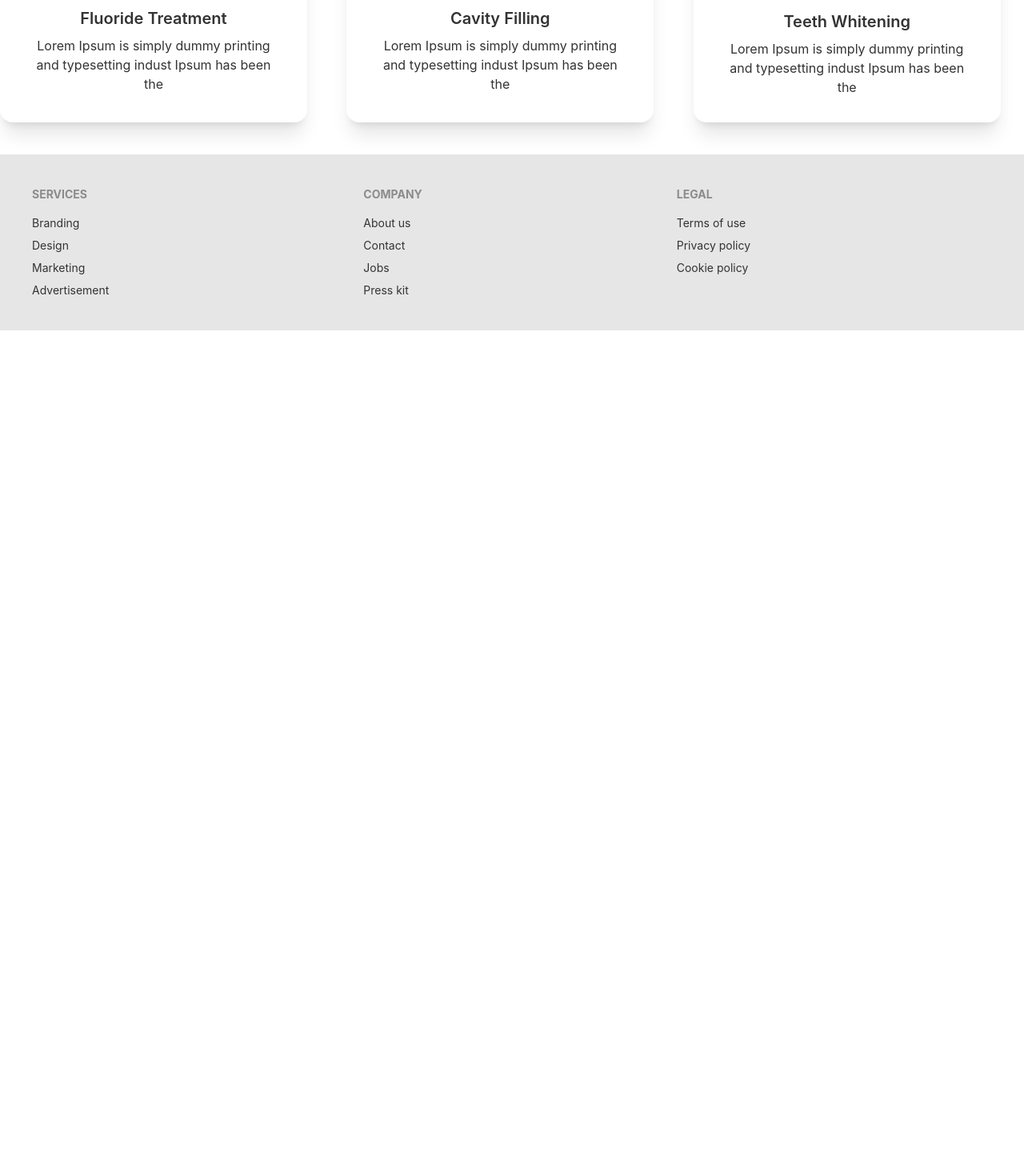
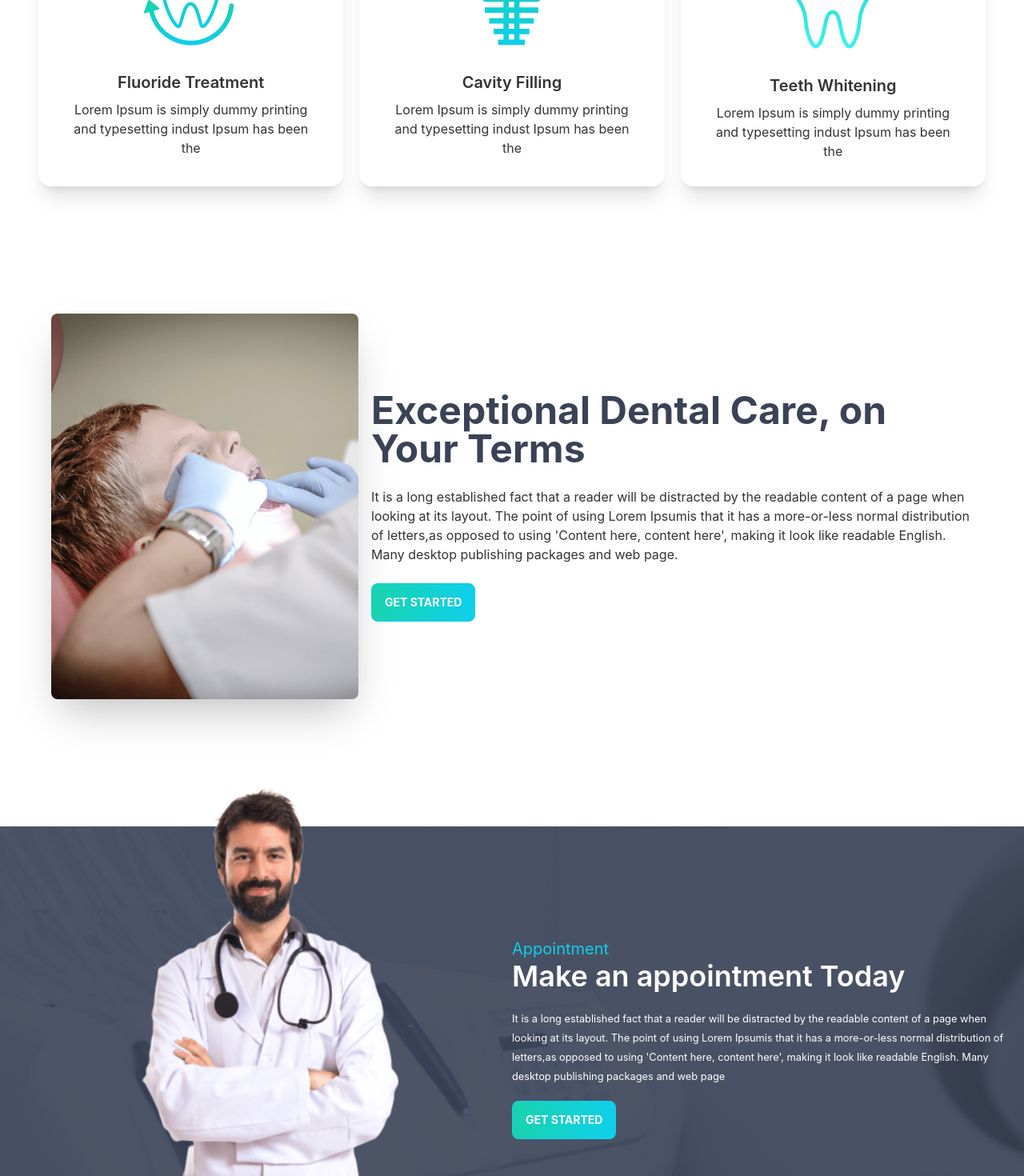
Before and after one commit to Abhamid3311/react-doctors-portal, a React (Create React App) app: page / in a window 1280 px wide. Shown: the part 1330-2800 px from the top of the page at 80% size. Before the commit the page ends 1743 px from the top, so only its background shows below. Built offline with nearby package versions, Linux system fonts and the light colour scheme.

Commit message:
added home page completly

```diff
--- a/src/App.js
+++ b/src/App.js
@@ -1,7 +1,8 @@
 import { Route, Routes } from 'react-router-dom';
 import './App.css';
-import About from './pages/HomePage/About/About';
+
 import Home from './pages/HomePage/Home/Home';
+import About from './pages/Page/About/About';
 import Appointment from './pages/Page/Appointment/Appointment';
 import Contact from './pages/Page/Contact/Contact';
 import Login from './pages/Page/Login/Login';
--- /dev/null
+++ b/src/pages/HomePage/Contact/Contact.js
@@ -0,0 +1,26 @@
+import React from 'react';
+import appoBg from "../../../assets/images/appointment.png";
+
+const Contact = () => {
+    return (
+        <section className='text-center text-white py-10' style={{
+            background: `url(${appoBg})`
+        }}>
+            <div className='my-10 pt-10'>
+                <p className='text-xl text-primary'>Contact Us</p>
+                <h2 className='text-3xl font-semibold'>Stay connected with us</h2>
+            </div>
+            <form >
+                <input type="email" placeholder="email address" class="input input-bordered input-success w-full max-w-xs my-5" /> <br />
+
+                <input type="text" placeholder="enter subject " class="input input-bordered input-success w-full max-w-xs mb-5" /><br />
+
+                <textarea class="textarea textarea-success w-full max-w-xs mb-5" placeholder="your message"></textarea> <br />
+
+                <input type="submit" className='btn btn-primary uppercase text-white font-bold bg-gradient-to-r from-secondary to-primary' value="Submit" />
+            </form>
+        </section>
+    );
+};
+
+export default Contact;
--- /dev/null
+++ b/src/pages/HomePage/Exceptional/Exceptional.js
@@ -0,0 +1,21 @@
+import React from 'react';
+import treatment from '../../../assets/images/treatment.png';
+
+const Exceptional = () => {
+    return (
+        <div>
+            <div class="hero min-h-screen px-12">
+                <div class="hero-content flex-col lg:flex-row">
+                    <img src={treatment} class="max-w-sm rounded-lg shadow-2xl" alt='treatment' />
+                    <div>
+                        <h1 class="text-5xl font-bold text-accent">Exceptional Dental Care, on Your Terms</h1>
+                        <p class="py-6 text-x">It is a long established fact that a reader will be distracted by the readable content of a page when looking at its layout. The point of using Lorem Ipsumis that it has a more-or-less normal distribution of letters,as opposed to using 'Content here, content here', making it look like readable English. Many desktop publishing packages and web page.</p>
+                        <button class="btn btn-primary uppercase text-white font-bold bg-gradient-to-r from-secondary to-primary">Get Started</button>
+                    </div>
+                </div>
+            </div>
+        </div>
+    );
+};
+
+export default Exceptional;
--- a/src/pages/HomePage/Home/Home.js
+++ b/src/pages/HomePage/Home/Home.js
@@ -1,7 +1,11 @@
 import React from 'react';
 import Banner from '../Banner/Banner';
+import Contact from '../Contact/Contact';
+import Exceptional from '../Exceptional/Exceptional';
+import HomeAppoint from '../HomeAppoint/HomeAppoint';
 import Info from '../Info/Info';
 import Services from '../Services/Services';
+import Testimonials from '../Testimonials/Testimonials';
 
 const Home = () => {
     return (
@@ -9,6 +13,11 @@ const Home = () => {
             <Banner></Banner>
             <Info></Info>
             <Services></Services>
+            <Exceptional></Exceptional>
+            <HomeAppoint></HomeAppoint>
+            <Testimonials></Testimonials>
+            <Contact></Contact>
+
         </div>
     );
 };
--- /dev/null
+++ b/src/pages/HomePage/HomeAppoint/HomeAppoint.js
@@ -0,0 +1,23 @@
+import React from 'react';
+import doctor from "../../../assets/images/doctor.png";
+import appoBg from "../../../assets/images/appointment.png";
+
+const HomeAppoint = () => {
+    return (
+        <section className='flex items-center justify-center' style={{
+            background: `url(${appoBg})`
+        }}>
+            <div className='flex-1 hidden lg:block'>
+                <img className='mt-[-110px]' src={doctor} alt="" />
+            </div>
+            <div className='flex-1 p-20 lg:p-0'>
+                <p className='text-xl text-primary '>Appointment</p>
+                <h3 className='text-4xl font-semibold text-white'>Make an appointment Today</h3>
+                <p className='text-x text-white mt-5'><small >It is a long established fact that a reader will be distracted by the readable content of a page when looking at its layout. The point of using Lorem Ipsumis that it has a more-or-less normal distribution of letters,as opposed to using 'Content here, content here', making it look like readable English. Many desktop publishing packages and web page</small></p>
+                <button class="btn btn-primary uppercase text-white font-bold bg-gradient-to-r from-secondary to-primary mt-5">Get Started</button>
+            </div>
+        </section>
+    );
+};
+
+export default HomeAppoint;
--- a/src/pages/HomePage/Info/InfoCard.js
+++ b/src/pages/HomePage/Info/InfoCard.js
@@ -3,7 +3,7 @@ import React from 'react';
 const InfoCard = ({ cardTitle, img, description, bgClass }) => {
 
     return (
-        <div className={`card lg:card-side bg-base-100 shadow-xl ${bgClass}`}>
+        <div className={`card p-5 lg:card-side bg-base-100 shadow-xl p-0 ${bgClass}`}>
             <figure className='pl-5'>
                 <img src={img} alt="Album" />
             </figure>
--- a/src/pages/HomePage/Services/Service.js
+++ b/src/pages/HomePage/Services/Service.js
@@ -3,7 +3,7 @@ import React from 'react';
 const Service = ({ service }) => {
     const { name, img, desc } = service;
     return (
-        <div class="card w-96 bg-base-100 shadow-xl">
+        <div class="card w-90 bg-base-100 shadow-xl hover:drop-shadow-2xl">
             <figure class="px-10 pt-10">
                 <img src={img} alt="Shoes" class="rounded-xl" />
             </figure>
--- a/src/pages/HomePage/Services/Services.js
+++ b/src/pages/HomePage/Services/Services.js
@@ -27,11 +27,11 @@ const Services = () => {
     ]
     return (
         <div >
-            <div className='text-center mt-20'>
+            <div className='text-center mt-20 mb-10'>
                 <p className='text-primary'>Our Services</p>
                 <h3 className='text-3xl font-bold text-accent'>Services We Provide</h3>
             </div>
-            <div className='grid grid-cols-1 lg:grid-cols-3 gap-5 '>
+            <div className='grid grid-cols-1 lg:grid-cols-3 gap-5 px-12'>
                 {
                     services.map(service => <Service
                         key={service.id}
--- /dev/null
+++ b/src/pages/HomePage/Testimonials/Testimonial.js
@@ -0,0 +1,31 @@
+import React from 'react';
+
+const Testimonial = ({ reviews }) => {
+    const { name, img, review, city } = reviews;
+    return (
+        <div className='card w-90 bg-base-100 p-6 shadow-xl hover:drop-shadow-2xl'>
+            <div>
+                <p>{review}</p>
+                <div class="rating">
+                    <input type="radio" name="rating-2" class="mask mask-star-2 bg-orange-400" />
+                    <input type="radio" name="rating-2" class="mask mask-star-2 bg-orange-400" checked />
+                    <input type="radio" name="rating-2" class="mask mask-star-2 bg-orange-400" />
+                    <input type="radio" name="rating-2" class="mask mask-star-2 bg-orange-400" />
+                    <input type="radio" name="rating-2" class="mask mask-star-2 bg-orange-400" />
+                </div>
+                <div className='flex items-center mt-5'>
+                    <div className="w-20 rounded-full ring ring-primary ring-offset-base-100 ring-offset-2">
+                        <img src={img} alt="" />
+                    </div>
+
+                    <div className='ml-5'>
+                        <h4 className='font-semibold'>{name}</h4>
+                        <p><small>{city}</small></p>
+                    </div>
+                </div>
+            </div>
+        </div>
+    );
+};
+
+export default Testimonial;
--- /dev/null
+++ b/src/pages/HomePage/Testimonials/Testimonials.js
@@ -0,0 +1,56 @@
+import React from 'react';
+import people1 from '../../../assets/images/people1.png';
+import people2 from '../../../assets/images/people2.png';
+import people3 from '../../../assets/images/people3.png';
+import quote from '../../../assets/icons/quote.svg';
+import Testimonial from './Testimonial';
+
+const Testimonials = () => {
+    const reviews = [
+        {
+            id: 1,
+            name: "Winson Herry",
+            city: "London",
+            review: "It is a long established fact that by the readable content of a lot layout. The point of using Lorem a more-or-less normal distribu to using Content here, content",
+            img: people1
+        },
+        {
+            id: 2,
+            name: "Jara Langford",
+            city: "California",
+            review: "It is a long established fact that by the readable content of a lot layout. The point of using Lorem a more-or-less normal distribu to using Content here, content",
+            img: people2
+        },
+        {
+            id: 3,
+            name: "Amber Hard",
+            city: "Manchester",
+            review: "It is a long established fact that by the readable content of a lot layout. The point of using Lorem a more-or-less normal distribu to using Content here, content",
+            img: people3
+        }
+    ]
+    return (
+        <div>
+            <div className='flex justify-between items-center'>
+                <div className='ml-10'>
+                    <p className='text-primary'>Testimonial</p>
+                    <h3 className='text-3xl font-bold text-accent'>What Our Patients Says</h3>
+                </div>
+                <div>
+                    <img src={quote} className='w-24 lg:w-48' alt="" />
+                </div>
+            </div>
+
+            <div className='grid grid-cols-1 lg:grid-cols-3 gap-5 px-12'>
+                {
+                    reviews.map(reviews => <Testimonial
+                        key={reviews.id}
+                        reviews={reviews}
+                    ></Testimonial>)
+                }
+            </div>
+        </div>
+    );
+};
+
+export default Testimonials;
--- a/src/pages/SharedPage/Footer/Footer.js
+++ b/src/pages/SharedPage/Footer/Footer.js
@@ -1,29 +1,36 @@
 import React from 'react';
+import footerBg from '../../../assets/images/footer.png';
 
 const Footer = () => {
     return (
-        <footer class="footer mt-10 p-10 bg-base-200 text-base-content">
+        <div>
+            <footer class="footer mt-10 p-10  text-base-content bg-cover bg-center " style={{
+                background: `url(${footerBg})`
+            }}>
                 <div>
                     <span class="footer-title">Services</span>
-                <a class="link link-hover">Branding</a>
-                <a class="link link-hover">Design</a>
-                <a class="link link-hover">Marketing</a>
-                <a class="link link-hover">Advertisement</a>
+                    <a class="link link-hover">Emergency Checkup</a>
+                    <a class="link link-hover">Monthly Checkup</a>
+                    <a class="link link-hover">Weekly Checkup</a>
+                    <a class="link link-hover">Deep Checkup</a>
                 </div>
                 <div>
-                <span class="footer-title">Company</span>
-                <a class="link link-hover">About us</a>
-                <a class="link link-hover">Contact</a>
-                <a class="link link-hover">Jobs</a>
-                <a class="link link-hover">Press kit</a>
+                    <span class="footer-title">Oral Health</span>
+                    <a class="link link-hover">Fluoride Treatment</a>
+                    <a class="link link-hover">Cavity Filling</a>
+                    <a class="link link-hover">Teath Whitening</a>
                 </div>
                 <div>
-                <span class="footer-title">Legal</span>
-                <a class="link link-hover">Terms of use</a>
-                <a class="link link-hover">Privacy policy</a>
-                <a class="link link-hover">Cookie policy</a>
+                    <span class="footer-title">Our Address</span>
+                    <a class="link link-hover">New York - 101010 Hudson</a>
                 </div>
             </footer>
+            <footer class="footer footer-center p-4 bg-base-300 text-base-content">
+                <div>
+                    <p>Copyright © 2022 - All right reserved by Doctors Portal Ltd</p>
+                </div>
+            </footer>
+        </div>
 
     );
 };
```
Also changed, not shown: src/pages/HomePage/Banner/Banner.js (+6 -1 lines). Lines whose indentation alone changed are shown as unchanged.
